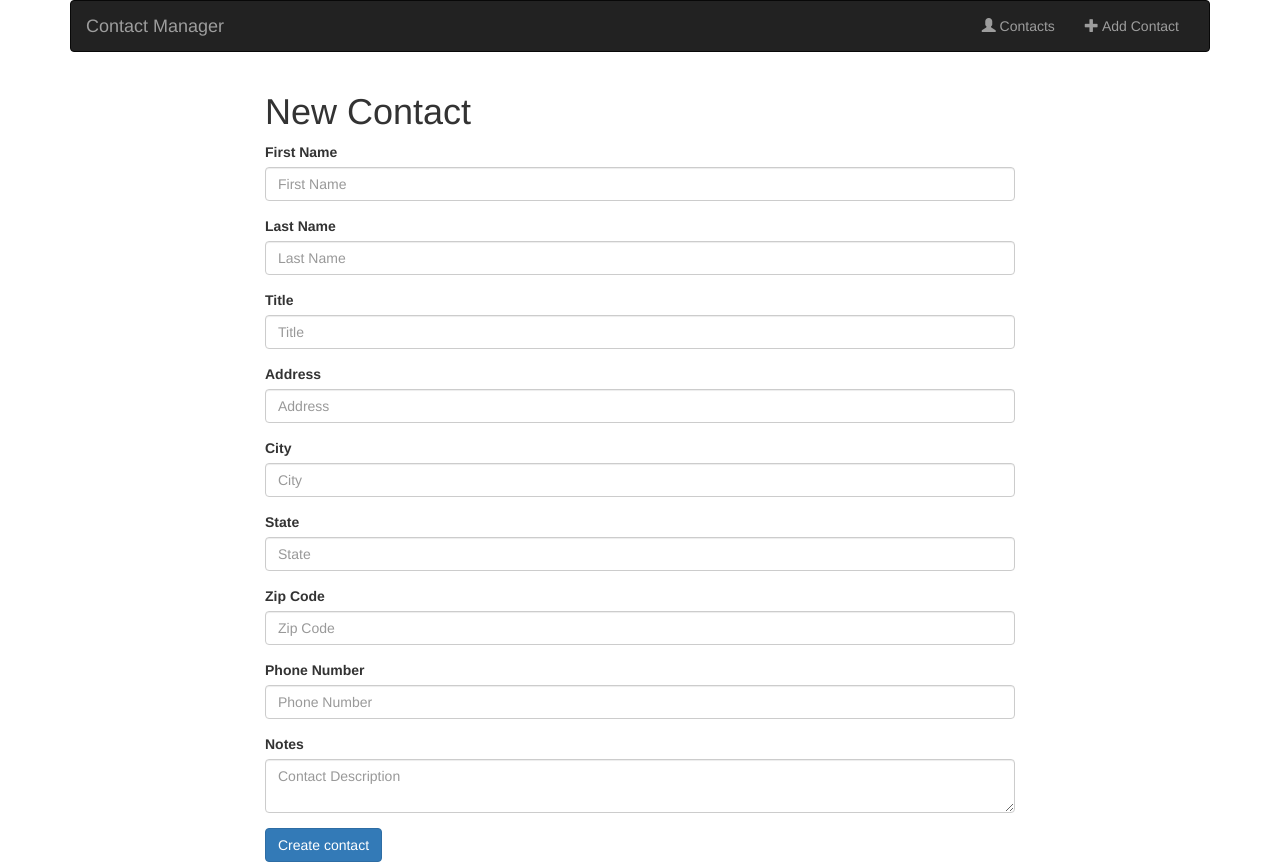
After one commit to akoruth95/conatact_manager, a PHP site: page /new.php in a window 1280 px wide. The commit adds this page. Run offline with PHP 8.4, Linux system fonts and the light colour scheme.

Commit message:
Added navbar. Implemented add contact.

```diff
--- a/css/style.css
+++ b/css/style.css
@@ -1,4 +1,3 @@
-
 a, a:visited, a:hover, a:active, a:focus {
   color:inherit;
   text-decoration: none;
--- a/edit.php
+++ b/edit.php
@@ -58,7 +58,7 @@
 
   <div class="form-group">
     <label for="contact_description">Notes</label>
-    <textarea class="form-control" name="description" id="contact_description"><?= $contact['notes']; ?></textarea>
+    <textarea class="form-control" name="notes" id="contact_notes"><?= $contact['notes']; ?></textarea>
   </div>
 
   <button class="btn btn-primary" type="submit">Save contact</button>
--- a/header.php
+++ b/header.php
@@ -17,5 +17,20 @@
   </head>
   <body>
     <div class="container">
+
+      <nav class="navbar navbar-inverse">
+        <div class="container-fluid">
+          <div class="navbar-header">
+            <a class="navbar-brand" href="#">Contact Manager</a>
+          </div>
+          <div class="collapse navbar-collapse" id="myNavbar">
+          <ul class="nav navbar-nav navbar-right">
+            <li><a href="/index.php"><span class="glyphicon glyphicon-user"></span> Contacts</a></li>
+            <li><a href="/new.php"><span class="glyphicon glyphicon-plus"></span> Add Contact</a></li>
+          </ul>
+        </div>
+       </div>
+      </nav>
+
       <div class="row">
         <div class="col-md-8 col-md-offset-2">
--- /dev/null
+++ b/new.php
@@ -0,0 +1,59 @@
+<?php
+
+   include 'header.php';
+
+?>
+
+<h1> New Contact</h1>
+<form method="POST" action="/create.php">
+
+  <span>
+  <div class="form-group">
+    <label for="contact_fname">First Name</label>
+    <input class="form-control" type="text" name="fname" id="contact_fname" placeholder="First Name" />
+  </div>
+  <div class="form-group">
+    <label for="contact_lname">Last Name</label>
+    <input class="form-control" type="text" name="lname" id="contact_lname" placeholder="Last Name" />
+  </div>
+  </span>
+
+  <div class="form-group">
+    <label for="contact_title">Title</label>
+    <input class="form-control" type="text" name="title" id="contact_title" placeholder="Title" />
+  </div>
+
+  <div class="form-group">
+    <label for="contact_address">Address</label>
+    <input class="form-control" type="text" name="address" id="contact_address" placeholder="Address" />
+  </div>
+
+  <div class="form-group">
+    <label for="contact_city">City</label>
+    <input class="form-control" type="text" name="city" id="contact_city" placeholder="City" />
+  </div>
+
+  <div class="form-group">
+    <label for="contact_state">State</label>
+    <input class="form-control" type="text" name="state" id="contact_state" placeholder="State" />
+  </div>
+
+  <div class="form-group">
+    <label for="contact_zip">Zip Code</label>
+    <input class="form-control" type="text" name="zip" id="contact_zip" placeholder="Zip Code" />
+  </div>
+
+  <div class="form-group">
+    <label for="contact_phone">Phone Number</label>
+    <input class="form-control" type="text" name="phone" id="contact_phone" placeholder="Phone Number" />
+  </div>
+
+  <div class="form-group">
+    <label for="contact_description">Notes</label>
+    <textarea class="form-control" name="notes" id="contact_notes" placeholder="Contact Description"></textarea>
+  </div>
+
+  <button class="btn btn-primary" type="submit">Create contact</button>
+</form>
+
+<?php include 'footer.php'; ?>
```
Also changed, not shown: create.php (added, +28 -0 lines).
